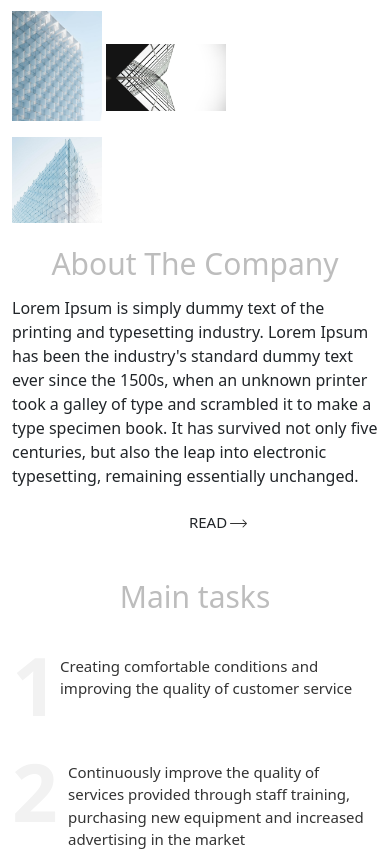
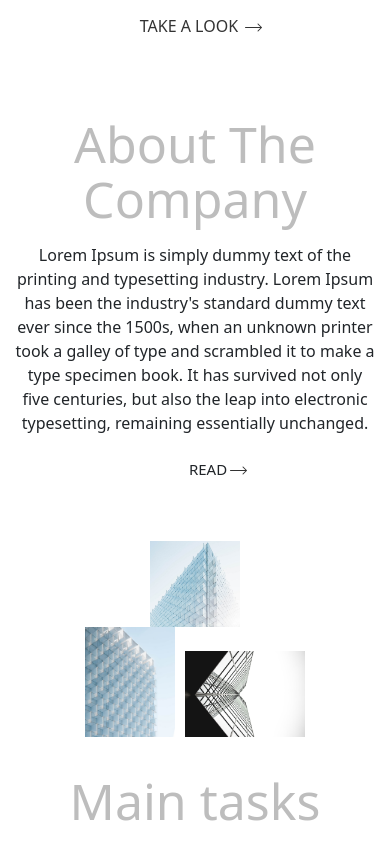
Before and after one commit to Chitrangda12/Architects_wesbite-UI, a plain HTML site: page index.html in a window 390 px wide. Shown: the part 853-1707 px from the top of the page. Drawn offline with nearby package versions, Linux system fonts and the light colour scheme.

Commit message:
Update style1.css

```diff
--- a/CSS/style1.css
+++ b/CSS/style1.css
@@ -69,6 +69,7 @@ h1{font-size: 64px;color: #333333;font-weight: 700;line-height: 1.1;}
 }
 
 @media (max-width: 768px) {
+  h1, h2, .heading_project{ font-size: 50px !important;text-align: center !important;}
   .heading_portion, .project_carousel { left: 0; bottom: 0; position: static; text-align: center; }
   .look_btn { left: 0; bottom: 0; margin-top: 15px; }
   .about_company .row, .contact_section .row, .main_task .row { flex-direction: column; align-items: center; }
@@ -81,6 +82,24 @@ h1{font-size: 64px;color: #333333;font-weight: 700;line-height: 1.1;}
   .about_project, .img-caption { font-size: 1rem; text-align: center; }
   .project_btn, .read_btn { display: block; margin: 16px auto 0; }
   .gallery_section .col, .project_section .col-md-6, .certificate_section .col-md-4, .contacts_section .col-md-6, .parking_section .col-md-4, .parking_section .col-md-8 { flex: 0 0 100%; max-width: 100%; text-align: center; }
+
+  .about_company .row {flex-direction: column-reverse;align-items: center;}
+  .about_company .col-md-3,.about_company .col-md-4 {display: flex;justify-content: center;gap: 10px;width: 100%;flex-wrap: wrap;}
+  .about_company .img1,.about_company .img2,.about_company .img3 {width: 30%;height: auto !important;}
+  .about_company .col-md-5 {width: 100%;padding: 15px;text-align: center;}
+  .about_company .read_btn {margin-bottom: 20px;}
+
+  .main_task .row {flex-direction: column;}
+  .main_task_heading {font-size: 90px !important;line-height: 1;}
+  .objective_text {font-size: 16px;position: relative;top: 15px;}
+  .first_task, .second_task {gap: 16px;align-items: flex-start;flex-direction: row;}
+
+  .footer_section .row {text-align: center;}
+  .footer_section .col-md-3 h5 {margin-left: 0 !important; }
+  .footer_section .col-md-3 .d-flex {justify-content: center !important;margin-left: 0 !important;}
+  .project_carousel{justify-content: center !important;margin-bottom: 10px;}
+
+  .read_btn, .btn_contact, .submit_btn, .form_btn, .thankyou_btn, .view_btn{ width: 100%; max-width: 300px; font-size: 15px; }
 }
 
 @media (max-width: 576px) {
```
